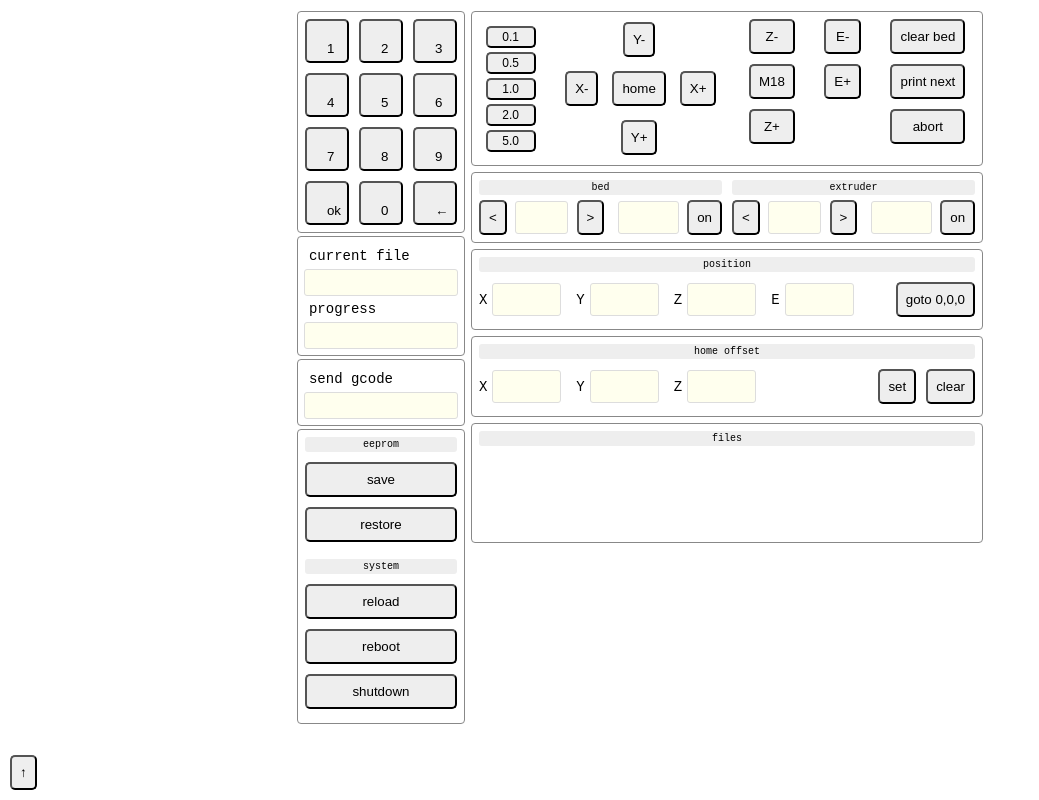
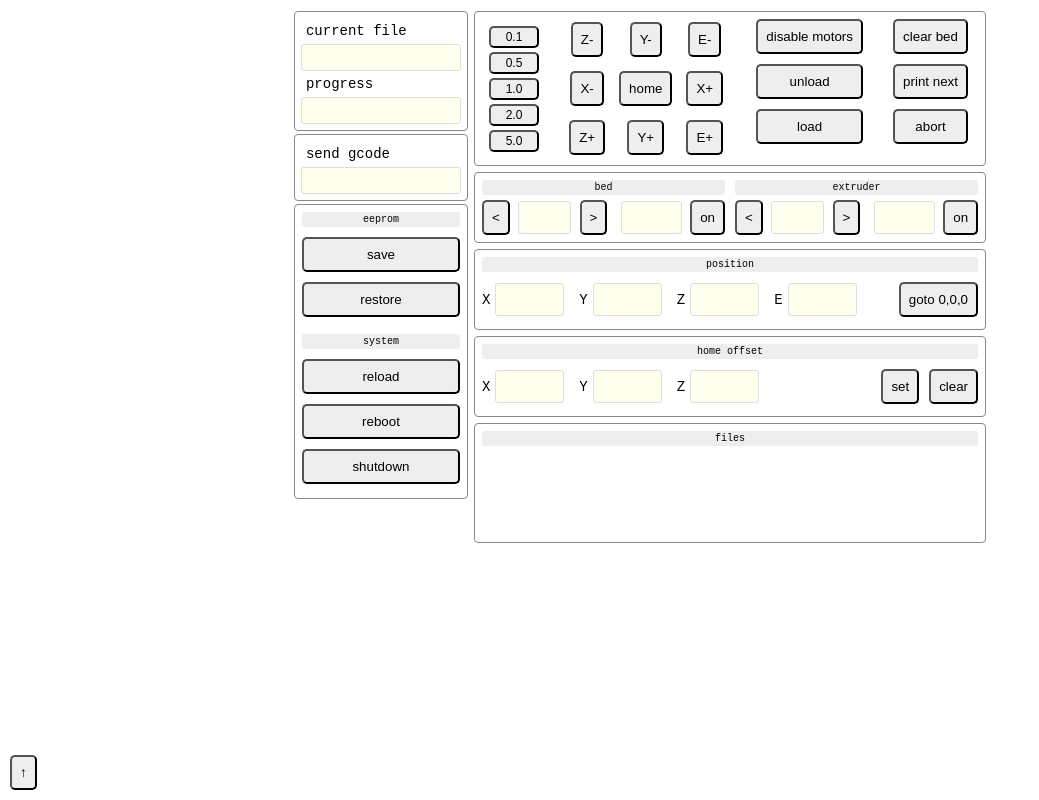
Before and after one commit to GridSpace/grid-host, a website: page web/marlin/index.html in a window 1280 px wide. Shown: the whole page, without its empty margins (0-1039 px from the left). Drawn offline with Linux system fonts and the light colour scheme.

Commit message:
fix left side size

```diff
--- a/web/marlin/index.css
+++ b/web/marlin/index.css
@@ -131,6 +131,7 @@ button {
 }
 #status {
     padding: 6px;
+    width: 160px;
 }
 #status input {
     padding: 5px;
@@ -186,6 +187,9 @@ button {
     padding: 20px;
     margin: 5px;
 }
+#keypad > div {
+    justify-content: center;
+}
 #scrolltop {
     position: fixed;
     left: 5px;
--- a/web/marlin/index.html
+++ b/web/marlin/index.html
@@ -65,9 +65,9 @@
                 </div>
                 <table>
                     <tr>
-                        <td></td>
+                        <td><button onclick="jog('Z',-1)">Z-</button></td>
                         <td><button onclick="jog('Y',-1)">Y-</button></td>
-                        <td></td>
+                        <td><button onclick="retract(5)">E-</button></td>
                     </tr>
                     <tr>
                         <td><button onclick="jog('X',-1)">X-</button></td>
@@ -75,19 +75,15 @@
                         <td><button onclick="jog('X',1)">X+</button></td>
                     </tr>
                     <tr>
-                        <td></td>
+                        <td><button onclick="jog('Z',1)">Z+</button></td>
                         <td><button onclick="jog('Y',1)">Y+</button></td>
-                        <td></td>
+                        <td><button onclick="extrude(5)">E+</button></td>
                     </tr>
                 </table>
                 <div class="col">
-                    <button onclick="jog('Z',-1)">Z-</button>
-                    <button onclick="disable_motors()">M18</button>
-                    <button onclick="jog('Z',1)">Z+</button>
-                </div>
-                <div class="col">
-                    <button onclick="retract(5)">E-</button>
-                    <button onclick="extrude(5)">E+</button>
+                    <button onclick="disable_motors()">disable motors</button>
+                    <button onclick="filament_unload()">unload</button>
+                    <button onclick="filament_load()">load</button>
                 </div>
                 <div class="col">
                     <button id="clear_bed" onclick="clear_bed()">clear bed</button>
--- a/web/marlin/index.js
+++ b/web/marlin/index.js
@@ -381,15 +381,18 @@ function init() {
             input.classList.remove('bg_green');
             input = null;
         }
+        $('keypad').style.display = 'none';
     };
     $('nozzle').onclick = (ev) => {
         input_deselect();
+        $('keypad').style.display = '';
         input = $('nozzle');
         input.classList.add('bg_green');
         ev.stopPropagation();
     };
     $('bed').onclick = (ev) => {
         input_deselect();
+        $('keypad').style.display = '';
         input = $('bed');
         input.classList.add('bg_green');
         ev.stopPropagation();
@@ -427,4 +430,5 @@ function init() {
         document.body.scrollTop = 0;
     };
     init_filedrop();
+    input_deselect();
 }
```
